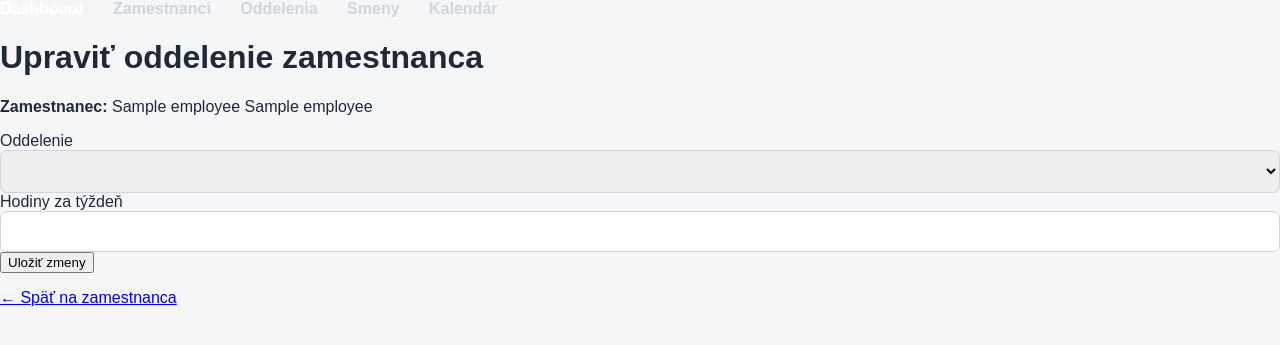
After one commit to janmiscik/shift_planner, a Flask app: template app/web/templates/edit_employee_department.html in a window 1280 px wide. The commit adds this page. Shown: the top 345 px of the page. Run offline with Flask 3, Linux system fonts and the light colour scheme; the template is opened without the code that fills it: most values are stand-ins (such as "Sample title", 1, 10 or a date in 2020); lists and menus that the app fills with data are empty; parts of the project's set-up code (start-up, migrations or seed data) failed here and were passed over.

Commit message:
Add employee department editing

```diff
--- a/app/web/app.py
+++ b/app/web/app.py
@@ -26,6 +26,9 @@ from app.services.department_service import (
 from app.services.employee_department_service import (
     add_employee_department,
     get_employee_departments,
+    get_employee_department,
+    update_employee_department,
+    delete_employee_department,
     get_employee_department_hours,
 )
 
@@ -151,6 +154,81 @@ def add_employee_department_page(employee_id):
         "add_employee_department.html",
         employee=employee,
         departments=departments,
+    )
+
+
+@app.route(
+    "/employees/<int:employee_id>/departments/edit/<int:assignment_id>",
+    methods=["GET", "POST"],
+)
+def edit_employee_department_page(
+    employee_id,
+    assignment_id,
+):
+    create_tables()
+
+    employee = get_employee(employee_id)
+
+    if employee is None:
+        return "Zamestnanec neexistuje.", 404
+
+    assignment = get_employee_department(
+        assignment_id
+    )
+
+    if assignment is None:
+        return "Priradenie neexistuje.", 404
+
+    if assignment[1] != employee_id:
+        return "Priradenie nepatrí tomuto zamestnancovi.", 404
+
+    departments = get_departments()
+
+    if request.method == "POST":
+        update_employee_department(
+            assignment_id=assignment_id,
+            department_id=request.form["department_id"],
+            weekly_hours=request.form["weekly_hours"],
+        )
+
+        return redirect(
+            f"/employees/edit/{employee_id}"
+        )
+
+    return render_template(
+        "edit_employee_department.html",
+        employee=employee,
+        assignment=assignment,
+        departments=departments,
+    )
+
+
+@app.route(
+    "/employees/<int:employee_id>/departments/delete/<int:assignment_id>",
+    methods=["POST"],
+)
+def delete_employee_department_page(
+    employee_id,
+    assignment_id,
+):
+    create_tables()
+
+    assignment = get_employee_department(
+        assignment_id
+    )
+
+    if assignment is None:
+        return "Priradenie neexistuje.", 404
+
+    if assignment[1] != employee_id:
+        return "Priradenie nepatrí tomuto zamestnancovi.", 404
+
+    delete_employee_department(
+        assignment_id
+    )
+
+    return redirect(
+        f"/employees/edit/{employee_id}"
     )
 
 
--- /dev/null
+++ b/app/web/templates/edit_employee_department.html
@@ -0,0 +1,92 @@
+<!DOCTYPE html>
+<html lang="sk">
+<head>
+    <meta charset="UTF-8">
+    <title>Upraviť oddelenie</title>
+
+    <link
+        rel="stylesheet"
+        href="{{ url_for('static', filename='style.css') }}"
+    >
+</head>
+
+<body>
+
+<nav>
+    <a href="/">Dashboard</a>
+    <a href="/employees">Zamestnanci</a>
+    <a href="/departments">Oddelenia</a>
+    <a href="/shifts">Smeny</a>
+    <a href="/calendar">Kalendár</a>
+</nav>
+
+<div class="container">
+
+    <h1>Upraviť oddelenie zamestnanca</h1>
+
+    <p>
+        <strong>Zamestnanec:</strong>
+        {{ employee[1] }} {{ employee[2] }}
+    </p>
+
+    <form method="post">
+
+        <label for="department_id">
+            Oddelenie
+        </label>
+
+        <select
+            id="department_id"
+            name="department_id"
+            required
+        >
+
+            {% for department in departments %}
+
+                {% if department[2] %}
+
+                    <option
+                        value="{{ department[0] }}"
+                        {% if department[0] == assignment[2] %}
+                            selected
+                        {% endif %}
+                    >
+                        {{ department[1] }}
+                    </option>
+
+                {% endif %}
+
+            {% endfor %}
+
+        </select>
+
+        <label for="weekly_hours">
+            Hodiny za týždeň
+        </label>
+
+        <input
+            type="number"
+            id="weekly_hours"
+            name="weekly_hours"
+            min="0.5"
+            step="0.5"
+            value="{{ assignment[3] }}"
+            required
+        >
+
+        <button type="submit">
+            Uložiť zmeny
+        </button>
+
+    </form>
+
+    <p>
+        <a href="/employees/edit/{{ employee[0] }}">
+            ← Späť na zamestnanca
+        </a>
+    </p>
+
+</div>
+
+</body>
+</html>
```
Also changed, not shown: app/web/templates/dashboard.html (+7 -3 lines), app/services/employee_department_service.py (line endings or trailing spaces).
